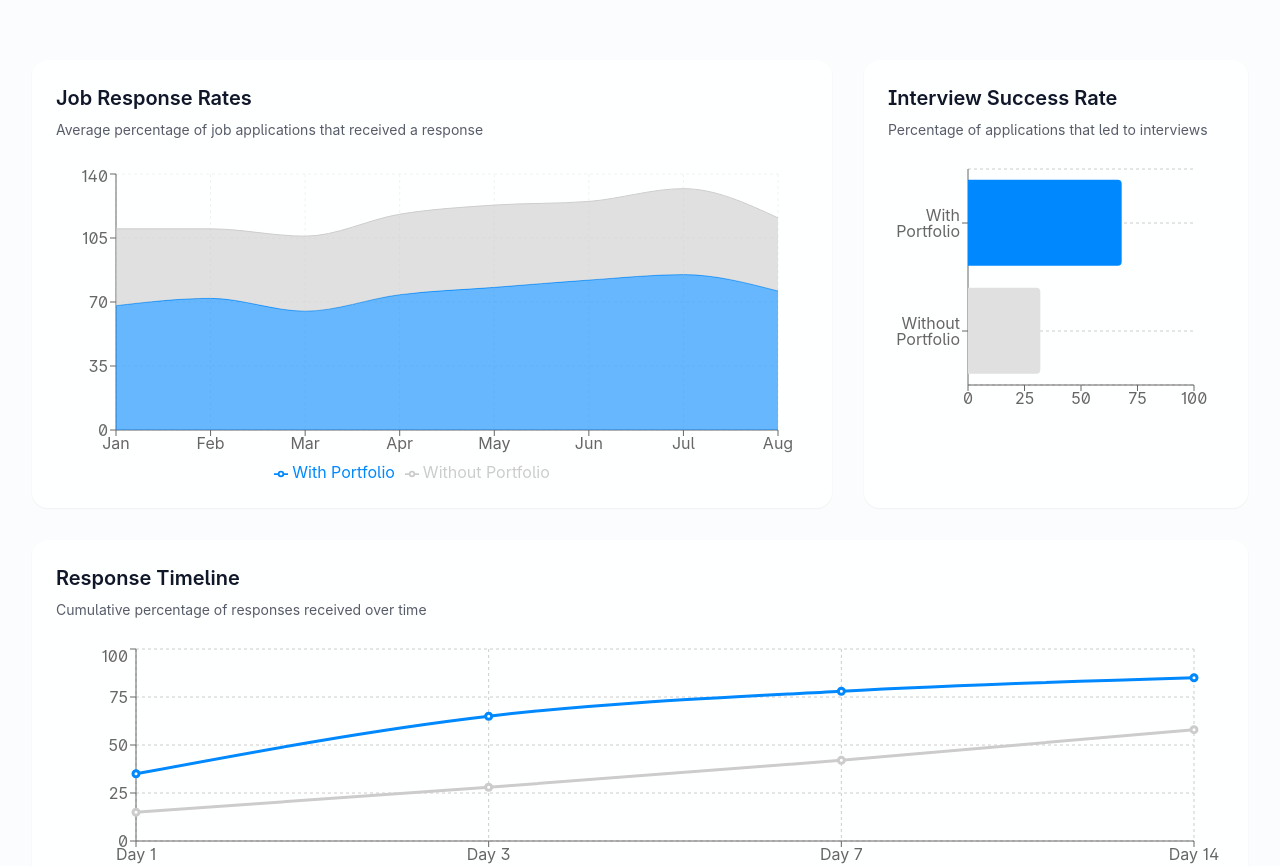
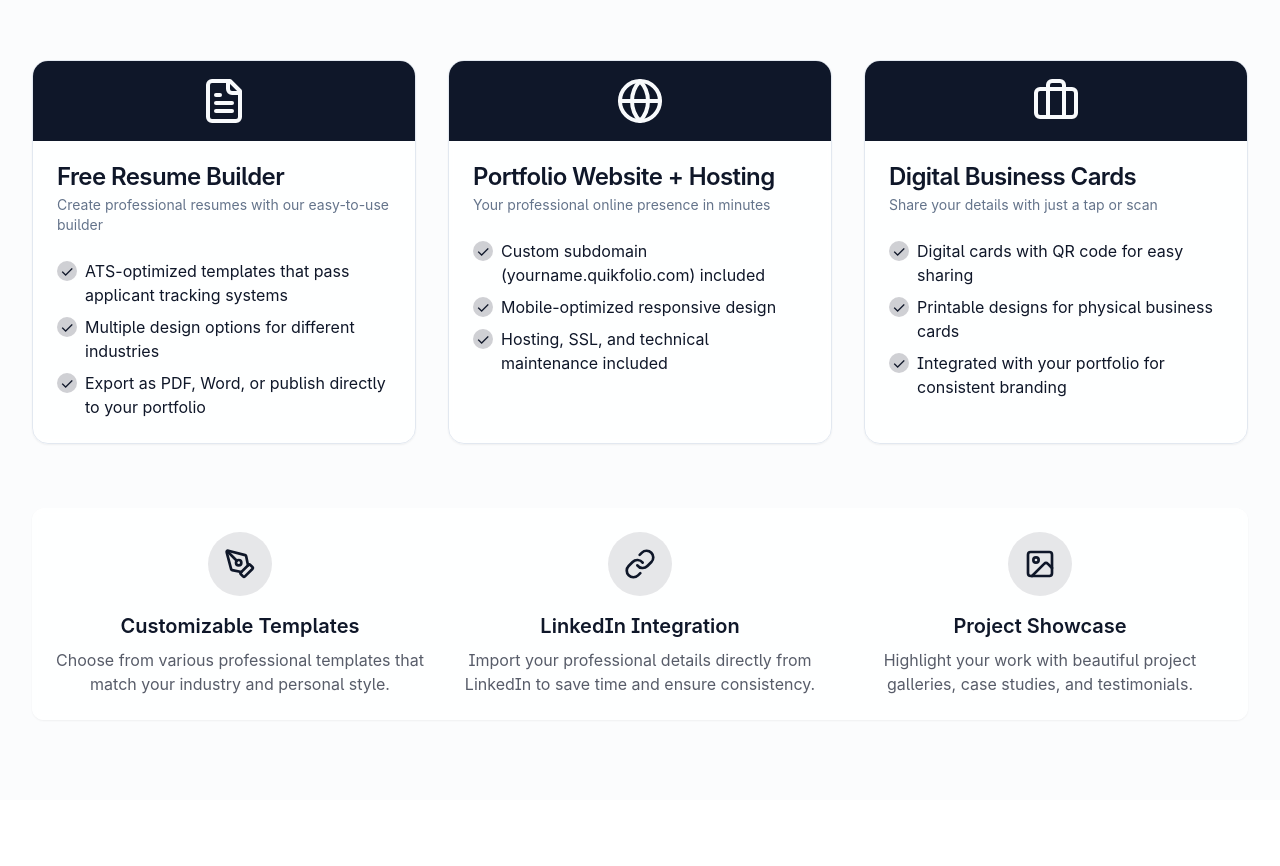
Before and after one commit to burkefect/connectfolio-hub-48, a React (Vite) app: page / in a window 1280 px wide. Shown: the part 940-1806 px from the top of the page. Built offline with nearby package versions, Linux system fonts and the light colour scheme.

Commit message:
Remove statistics and add features
Remove statistics from the StatsDashboard component and add features to the PortfolioPreview, ResumeBuilderPreview, and BusinessCardPreview components.

```diff
--- a/src/components/StatsDashboard.tsx
+++ b/src/components/StatsDashboard.tsx
@@ -1,172 +1,140 @@
 
 import React from 'react';
-import { Area, AreaChart, ResponsiveContainer, Tooltip, XAxis, YAxis } from 'recharts';
-import { LineChart, Line, BarChart, Bar, Cell, CartesianGrid, Legend } from 'recharts';
+import { Card, CardContent, CardDescription, CardHeader, CardTitle } from "@/components/ui/card";
+import { File, Globe, PenTool, Image, Link, Briefcase, FileText } from 'lucide-react';
 
-const data = [
-  { month: 'Jan', withPortfolio: 68, withoutPortfolio: 42 },
-  { month: 'Feb', withPortfolio: 72, withoutPortfolio: 38 },
-  { month: 'Mar', withPortfolio: 65, withoutPortfolio: 41 },
-  { month: 'Apr', withPortfolio: 74, withoutPortfolio: 44 },
-  { month: 'May', withPortfolio: 78, withoutPortfolio: 45 },
-  { month: 'Jun', withPortfolio: 82, withoutPortfolio: 43 },
-  { month: 'Jul', withPortfolio: 85, withoutPortfolio: 47 },
-  { month: 'Aug', withPortfolio: 76, withoutPortfolio: 40 },
-];
-
-const interviewStats = [
-  { name: 'With Portfolio', value: 68 },
-  { name: 'Without Portfolio', value: 32 },
-];
-
-const responseTimeData = [
-  { name: 'Day 1', withPortfolio: 35, withoutPortfolio: 15 },
-  { name: 'Day 3', withPortfolio: 65, withoutPortfolio: 28 },
-  { name: 'Day 7', withPortfolio: 78, withoutPortfolio: 42 },
-  { name: 'Day 14', withPortfolio: 85, withoutPortfolio: 58 },
-];
-
-const COLORS = ['#0088FE', '#E0E0E0'];
-
-const StatsDashboard: React.FC = () => {
+const FeaturesDashboard: React.FC = () => {
   return (
-    <section id="statistics" className="py-20 bg-secondary/30">
+    <section id="features" className="py-20 bg-secondary/30">
       <div className="container px-4 sm:px-6 lg:px-8 mx-auto">
         <div className="text-center mb-16 animate-fade-in">
           <h2 className="text-3xl sm:text-4xl font-bold mb-4">
-            Data-Driven Career Advancement
+            Everything You Need for Your Professional Presence
           </h2>
           <p className="text-lg text-foreground/70 max-w-3xl mx-auto">
-            Our data shows that candidates with professional portfolio websites consistently outperform
-            those without, receiving more responses, interviews, and job offers.
+            Our all-in-one platform provides the essential tools to build your personal brand and stand out in your job search.
           </p>
         </div>
 
         <div className="grid grid-cols-1 md:grid-cols-2 lg:grid-cols-3 gap-8">
-          {/* Response Rate Chart */}
-          <div className="col-span-1 lg:col-span-2 bg-white/80 backdrop-blur-sm rounded-2xl p-6 shadow-sm animate-slide-up">
-            <h3 className="text-xl font-semibold mb-2">Job Response Rates</h3>
-            <p className="text-sm text-foreground/70 mb-6">
-              Average percentage of job applications that received a response
-            </p>
-            <div className="h-80">
-              <ResponsiveContainer width="100%" height="100%">
-                <AreaChart
-                  data={data}
-                  margin={{ top: 10, right: 30, left: 0, bottom: 0 }}
-                >
-                  <CartesianGrid strokeDasharray="3 3" stroke="#f1f1f1" />
-                  <XAxis dataKey="month" />
-                  <YAxis />
-                  <Tooltip contentStyle={{ borderRadius: '0.5rem' }} />
-                  <Area
-                    type="monotone"
-                    dataKey="withPortfolio"
-                    stackId="1"
-                    stroke="#0088FE"
-                    fill="#0088FE"
-                    fillOpacity={0.6}
-                    name="With Portfolio"
-                  />
-                  <Area
-                    type="monotone"
-                    dataKey="withoutPortfolio"
-                    stackId="1"
-                    stroke="#CCCCCC"
-                    fill="#CCCCCC"
-                    fillOpacity={0.6}
-                    name="Without Portfolio"
-                  />
-                  <Legend />
-                </AreaChart>
-              </ResponsiveContainer>
+          {/* Free Resume Builder */}
+          <Card className="overflow-hidden bg-white/80 backdrop-blur-sm shadow-sm animate-slide-up">
+            <div className="bg-primary p-4 flex justify-center">
+              <FileText className="h-12 w-12 text-primary-foreground" />
+            </div>
+            <CardHeader>
+              <CardTitle>Free Resume Builder</CardTitle>
+              <CardDescription>Create professional resumes with our easy-to-use builder</CardDescription>
+            </CardHeader>
+            <CardContent>
+              <ul className="space-y-2">
+                <li className="flex items-start gap-2">
+                  <div className="h-5 w-5 flex items-center justify-center rounded-full bg-primary/20 text-primary shrink-0 mt-0.5">✓</div>
+                  <span>ATS-optimized templates that pass applicant tracking systems</span>
+                </li>
+                <li className="flex items-start gap-2">
+                  <div className="h-5 w-5 flex items-center justify-center rounded-full bg-primary/20 text-primary shrink-0 mt-0.5">✓</div>
+                  <span>Multiple design options for different industries</span>
+                </li>
+                <li className="flex items-start gap-2">
+                  <div className="h-5 w-5 flex items-center justify-center rounded-full bg-primary/20 text-primary shrink-0 mt-0.5">✓</div>
+                  <span>Export as PDF, Word, or publish directly to your portfolio</span>
+                </li>
+              </ul>
+            </CardContent>
+          </Card>
+
+          {/* Portfolio Website */}
+          <Card className="overflow-hidden bg-white/80 backdrop-blur-sm shadow-sm animate-slide-up animation-delay-200">
+            <div className="bg-primary p-4 flex justify-center">
+              <Globe className="h-12 w-12 text-primary-foreground" />
+            </div>
+            <CardHeader>
+              <CardTitle>Portfolio Website + Hosting</CardTitle>
+              <CardDescription>Your professional online presence in minutes</CardDescription>
+            </CardHeader>
+            <CardContent>
+              <ul className="space-y-2">
+                <li className="flex items-start gap-2">
+                  <div className="h-5 w-5 flex items-center justify-center rounded-full bg-primary/20 text-primary shrink-0 mt-0.5">✓</div>
+                  <span>Custom subdomain (yourname.quikfolio.com) included</span>
+                </li>
+                <li className="flex items-start gap-2">
+                  <div className="h-5 w-5 flex items-center justify-center rounded-full bg-primary/20 text-primary shrink-0 mt-0.5">✓</div>
+                  <span>Mobile-optimized responsive design</span>
+                </li>
+                <li className="flex items-start gap-2">
+                  <div className="h-5 w-5 flex items-center justify-center rounded-full bg-primary/20 text-primary shrink-0 mt-0.5">✓</div>
+                  <span>Hosting, SSL, and technical maintenance included</span>
+                </li>
+              </ul>
+            </CardContent>
+          </Card>
+
+          {/* Digital Business Cards */}
+          <Card className="overflow-hidden bg-white/80 backdrop-blur-sm shadow-sm animate-slide-up animation-delay-400">
+            <div className="bg-primary p-4 flex justify-center">
+              <Briefcase className="h-12 w-12 text-primary-foreground" />
+            </div>
+            <CardHeader>
+              <CardTitle>Digital Business Cards</CardTitle>
+              <CardDescription>Share your details with just a tap or scan</CardDescription>
+            </CardHeader>
+            <CardContent>
+              <ul className="space-y-2">
+                <li className="flex items-start gap-2">
+                  <div className="h-5 w-5 flex items-center justify-center rounded-full bg-primary/20 text-primary shrink-0 mt-0.5">✓</div>
+                  <span>Digital cards with QR code for easy sharing</span>
+                </li>
+                <li className="flex items-start gap-2">
+                  <div className="h-5 w-5 flex items-center justify-center rounded-full bg-primary/20 text-primary shrink-0 mt-0.5">✓</div>
+                  <span>Printable designs for physical business cards</span>
+                </li>
+                <li className="flex items-start gap-2">
+                  <div className="h-5 w-5 flex items-center justify-center rounded-full bg-primary/20 text-primary shrink-0 mt-0.5">✓</div>
+                  <span>Integrated with your portfolio for consistent branding</span>
+                </li>
+              </ul>
+            </CardContent>
+          </Card>
+        </div>
+
+        <div className="mt-16 p-6 bg-white/80 backdrop-blur-sm rounded-xl shadow-sm animate-fade-in animation-delay-600">
+          <div className="grid grid-cols-1 md:grid-cols-3 gap-8">
+            <div className="text-center">
+              <div className="inline-flex items-center justify-center p-4 bg-primary/10 rounded-full mb-4">
+                <PenTool className="h-8 w-8 text-primary" />
+              </div>
+              <h3 className="text-xl font-semibold mb-2">Customizable Templates</h3>
+              <p className="text-foreground/70">
+                Choose from various professional templates that match your industry and personal style.
+              </p>
+            </div>
+
+            <div className="text-center">
+              <div className="inline-flex items-center justify-center p-4 bg-primary/10 rounded-full mb-4">
+                <Link className="h-8 w-8 text-primary" />
+              </div>
+              <h3 className="text-xl font-semibold mb-2">LinkedIn Integration</h3>
+              <p className="text-foreground/70">
+                Import your professional details directly from LinkedIn to save time and ensure consistency.
+              </p>
+            </div>
+
+            <div className="text-center">
+              <div className="inline-flex items-center justify-center p-4 bg-primary/10 rounded-full mb-4">
+                <Image className="h-8 w-8 text-primary" />
+              </div>
+              <h3 className="text-xl font-semibold mb-2">Project Showcase</h3>
+              <p className="text-foreground/70">
+                Highlight your work with beautiful project galleries, case studies, and testimonials.
+              </p>
             </div>
           </div>
-
-          {/* Interview Rate */}
-          <div className="bg-white/80 backdrop-blur-sm rounded-2xl p-6 shadow-sm animate-slide-up animation-delay-200">
-            <h3 className="text-xl font-semibold mb-2">Interview Success Rate</h3>
-            <p className="text-sm text-foreground/70 mb-6">
-              Percentage of applications that led to interviews
-            </p>
-            <div className="h-64">
-              <ResponsiveContainer width="100%" height="100%">
-                <BarChart
-                  data={interviewStats}
-                  margin={{
-                    top: 5,
-                    right: 30,
-                    left: 20,
-                    bottom: 5,
-                  }}
-                  layout="vertical"
-                >
-                  <CartesianGrid strokeDasharray="3 3" horizontal={true} vertical={false} />
-                  <XAxis type="number" domain={[0, 100]} />
-                  <YAxis type="category" dataKey="name" />
-                  <Tooltip formatter={(value) => [`${value}%`, 'Interview Rate']} />
-                  <Bar dataKey="value" radius={[0, 4, 4, 0]}>
-                    {interviewStats.map((entry, index) => (
-                      <Cell key={`cell-${index}`} fill={COLORS[index % COLORS.length]} />
-                    ))}
-                  </Bar>
-                </BarChart>
-              </ResponsiveContainer>
-            </div>
-          </div>
-
-          {/* Response Time */}
-          <div className="col-span-1 md:col-span-2 lg:col-span-3 bg-white/80 backdrop-blur-sm rounded-2xl p-6 shadow-sm animate-slide-up animation-delay-400">
-            <h3 className="text-xl font-semibold mb-2">Response Timeline</h3>
-            <p className="text-sm text-foreground/70 mb-6">
-              Cumulative percentage of responses received over time
-            </p>
-            <div className="h-64">
-              <ResponsiveContainer width="100%" height="100%">
-                <LineChart
-                  data={responseTimeData}
-                  margin={{
-                    top: 5,
-                    right: 30,
-                    left: 20,
-                    bottom: 5,
-                  }}
-                >
-                  <CartesianGrid strokeDasharray="3 3" />
-                  <XAxis dataKey="name" />
-                  <YAxis domain={[0, 100]} />
-                  <Tooltip formatter={(value) => [`${value}%`, 'Response Rate']} />
-                  <Legend />
-                  <Line
-                    type="monotone"
-                    dataKey="withPortfolio"
-                    stroke="#0088FE"
-                    strokeWidth={3}
-                    activeDot={{ r: 8 }}
-                    name="With Portfolio"
-                  />
-                  <Line
-                    type="monotone"
-                    dataKey="withoutPortfolio"
-                    stroke="#CCCCCC"
-                    strokeWidth={3}
-                    name="Without Portfolio"
-                  />
-                </LineChart>
-              </ResponsiveContainer>
-            </div>
-          </div>
-        </div>
-
-        <div className="mt-16 text-center animate-fade-in animation-delay-600">
-          <p className="italic text-foreground/70 max-w-2xl mx-auto">
-            "The data is clear: candidates with portfolio websites receive 3.5x more interview
-            invitations and 75% faster responses than those without."
-          </p>
         </div>
       </div>
     </section>
   );
 };
 
-export default StatsDashboard;
+export default FeaturesDashboard;
--- a/src/pages/Index.tsx
+++ b/src/pages/Index.tsx
@@ -2,7 +2,7 @@
 import React from 'react';
 import Navbar from '@/components/Navbar';
 import Hero from '@/components/Hero';
-import StatsDashboard from '@/components/StatsDashboard';
+import FeaturesDashboard from '@/components/StatsDashboard';
 import PortfolioPreview from '@/components/PortfolioPreview';
 import BusinessCardPreview from '@/components/BusinessCardPreview';
 import ResumeBuilderPreview from '@/components/ResumeBuilderPreview';
@@ -16,7 +16,7 @@ const Index: React.FC = () => {
       <Navbar />
       <main className="flex-grow">
         <Hero />
-        <StatsDashboard />
+        <FeaturesDashboard />
         <PortfolioPreview />
         <ResumeBuilderPreview />
         <BusinessCardPreview />
```
